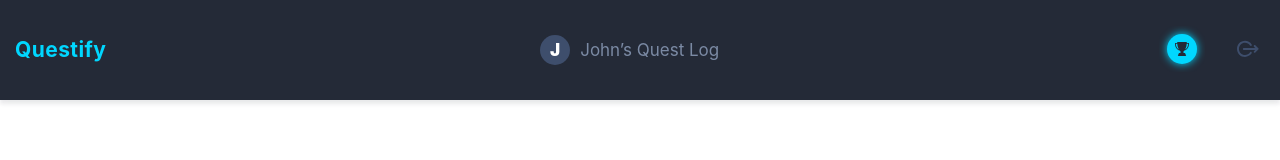
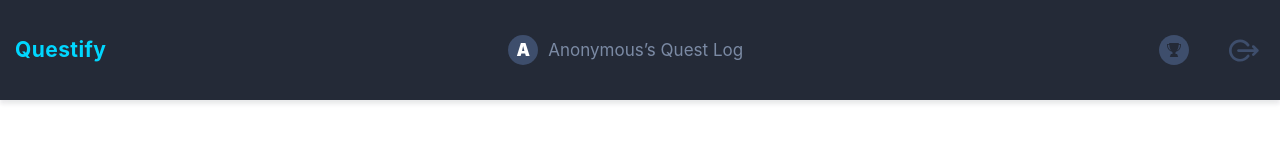
Before and after one commit to Michal-Jarek/questify-team1-project, a React app: page / in a window 1280 px wide. Built offline with nearby package versions, Linux system fonts and the light colour scheme.

Commit message:
modifications in header and add displayed user
chg: change single svg icon to sprite.svg
add: hover, transition, displayed user

```diff
--- a/src/components/AppBar/Logout/Logout.js
+++ b/src/components/AppBar/Logout/Logout.js
@@ -1,12 +1,14 @@
 import React from 'react';
 import css from './Logout.module.css';
-import logout from '../../../assests/header/logout.svg';
+import icons from '../../../assests/icons/sprite.svg';
 
 export const Logout = () => {
 	return (
-		<div>
+		<div title='Logout'>
 			<button className={css.btnLogout} type='button'>
-				<img className={css.imgLogout} src={logout} alt='Icon logout' border='0' />
+				<svg width='30' height='30' className={css.svgLogout}>
+					<use xlinkHref={`${icons}#icon-logout`} />
+				</svg>
 			</button>
 		</div>
 	);
--- a/src/components/AppBar/Logout/Logout.module.css
+++ b/src/components/AppBar/Logout/Logout.module.css
@@ -1,6 +1,18 @@
 .btnLogout {
+	display: flex;
 	background-color: transparent;
 	border: none;
+	cursor: pointer;
+}
+
+.svgLogout {
+	display: flex;
+	fill: #3e4e6c;
+	transition: fill 0.5s cubic-bezier(0.4, 0, 0.2, 1);
+}
+
+.svgLogout:hover {
+	fill: #00d7ff;
 }
 
 @media screen and (max-width: 767px) {
--- a/src/components/AppBar/Navigation/Navigation.js
+++ b/src/components/AppBar/Navigation/Navigation.js
@@ -1,9 +1,9 @@
 import React from 'react';
 import { NavLink } from 'react-router-dom';
 import { Logout } from '../Logout/Logout';
+import icons from '../../../assests/icons/sprite.svg';
 import css from './Navigation.module.css';
 
-import trophy from '../../../assests/header/challengeIcon.svg';
 import { UserTitle } from '../UserTitle/UserTitle';
 
 export const Navigation = () => {
@@ -18,7 +18,9 @@ export const Navigation = () => {
 			</div>
 			<div className={css.rightMenu}>
 				<button className={css.btnTrophy} type='submit'>
-					<img src={trophy} className={css.imgTrophy} alt='Trophy' border='0' />
+					<svg width='46' height='46' className={css.svgTrophy}>
+						<use xlinkHref={`${icons}#challenge-icon`} />
+					</svg>
 				</button>
 				<Logout />
 			</div>
--- a/src/components/AppBar/Navigation/Navigation.module.css
+++ b/src/components/AppBar/Navigation/Navigation.module.css
@@ -20,17 +20,28 @@
 	font-weight: 700;
 	text-decoration: none;
 	letter-spacing: 0.02em;
+	transition: transform 0.5s cubic-bezier(0.4, 0, 0.2, 1);
 }
 
-.imgTrophy {
-	height: 46px;
-	width: 46px;
+.logo:hover {
+	transform: scale(1.2);
 }
 
 .btnTrophy {
+	display: flex;
 	margin-right: 20px;
 	background-color: transparent;
 	border: none;
+}
+
+.svgTrophy {
+	display: flex;
+	fill: #3e4e6c;
+	transition: fill 0.5s cubic-bezier(0.4, 0, 0.2, 1);
+}
+
+.svgTrophy:hover {
+	fill: #00d7ff;
 }
 
 @media screen and (min-width: 1280px) {
@@ -40,7 +51,6 @@
 	.header {
 		height: 60px;
 		justify-content: space-between;
-
 	}
 	.linkHomePage {
 		font-size: 18px;
@@ -52,9 +62,9 @@
 		justify-content: flex-end;
 	}
 	.btnTrophy {
-	margin-right: 0px;
+		margin-right: 0px;
 	}
-	.logout{
+	.logout {
 		padding: 0;
 	}
 }
--- a/src/components/AppBar/UserTitle/UserTitle.js
+++ b/src/components/AppBar/UserTitle/UserTitle.js
@@ -2,12 +2,14 @@ import React from 'react';
 import css from './UserTitle.module.css';
 
 export const UserTitle = () => {
+	let displayedName = 'Anonymous'
+	//TODO: try to load username from token/database
 	return (
 		<div className={css.userTitle}>
 			<div className={css.avatar}>
-				<p>J</p>
+				<p>{displayedName[0].toUpperCase()}</p>
 			</div>
-			<p className={css.userName}>John’s Quest Log</p>
+			<p className={css.userName}>{displayedName}’s Quest Log</p>
 		</div>
 	);
 };
```
Also changed, not shown: src/assests/header/challengeIcon.svg (deleted), src/assests/header/logout.svg (deleted), src/assests/icons/sprite.svg (added).
